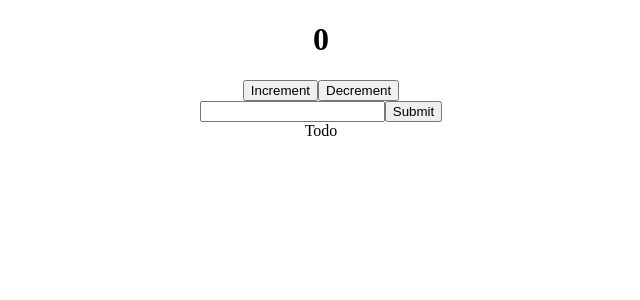
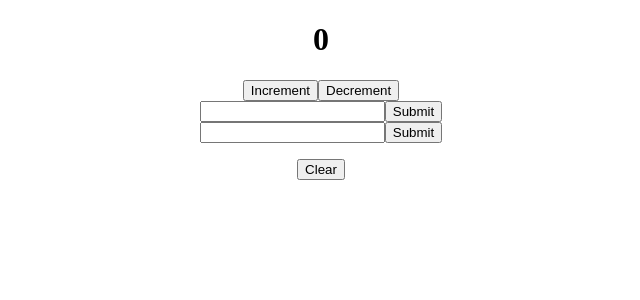
Before and after one commit to Werefox22/first_react_redux, a React (Create React App) app: page / in a window 1280 px wide. Shown: the top 300 px of the page, without its empty margins (319-959 px from the left). Built offline with nearby package versions, Linux system fonts and the light colour scheme.

Commit message:
Implemented addItem and clearItems

```diff
--- a/src/Todo.js
+++ b/src/Todo.js
@@ -1,9 +1,36 @@
 import React, { useState } from 'react'
+import { useSelector, useDispatch } from 'react-redux'
+import { addItem, removeItem, clearItems } from './features/todoSlice'
 
 function Todo() {
+	const list = useSelector((state) => state.todo.items)
+	const dispatch = useDispatch()
+	const [input, setInput] = useState("")
+
+
+	const submitItem = (e) => {
+		e.preventDefault();
+		dispatch(addItem(input))
+	}
+
 	return (
 		<div>
-			Todo
+			<form onSubmit={(e) => submitItem(e)}>
+				<input type='text' onChange={(e) => setInput(e.target.value)} />
+				<button type='submit'>Submit</button>
+			</form>
+
+			<ul>
+				{list.map((item, index) => {
+					return (
+						<li key={index}>
+							{item}
+						</li>
+					)
+				})}
+			</ul>
+
+			<button onClick={() => dispatch(clearItems())}>Clear</button>
 		</div>
 	)
 }
--- a/src/features/todoSlice.js
+++ b/src/features/todoSlice.js
@@ -9,7 +9,7 @@ export const todoSlice = createSlice({
 	initialState,
 	reducers: {
 		addItem: (state, action) => {
-			return { items: state.items.push(action.payload)}
+			return { items: [...state.items, action.payload] }
 		},
 		removeItem: (state, action) => {
 			return { items: state.items.splice(action.payload, 1)}
```
